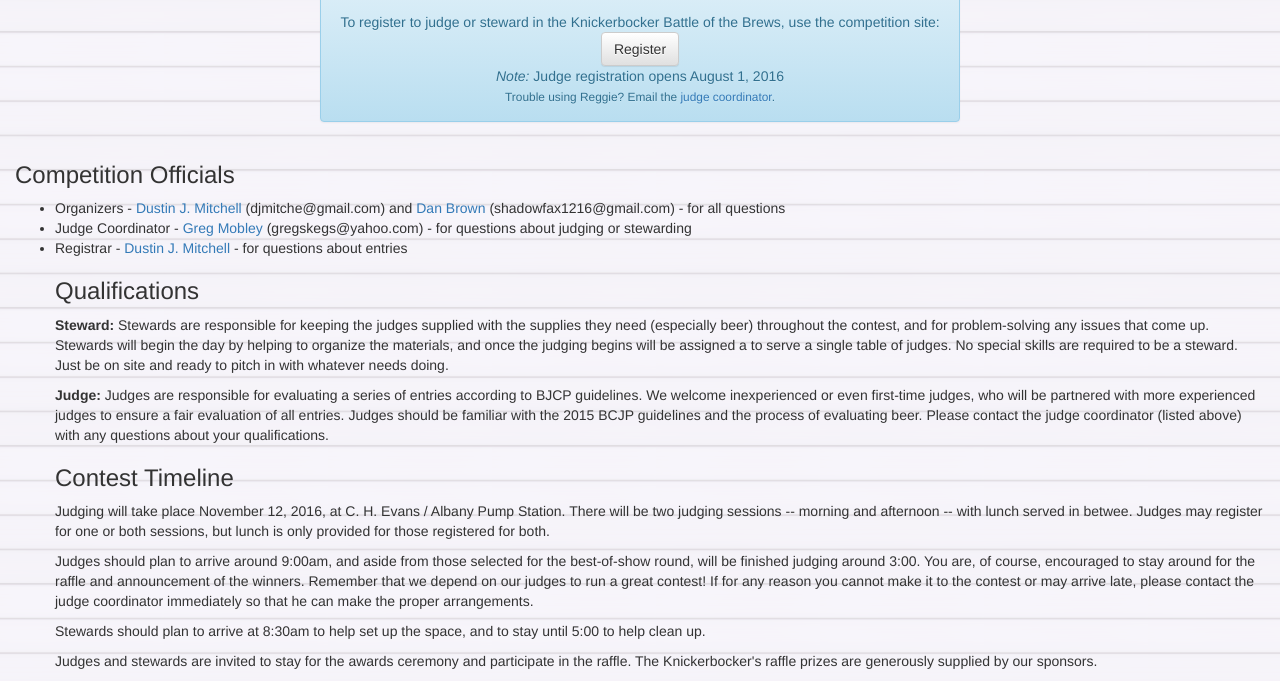
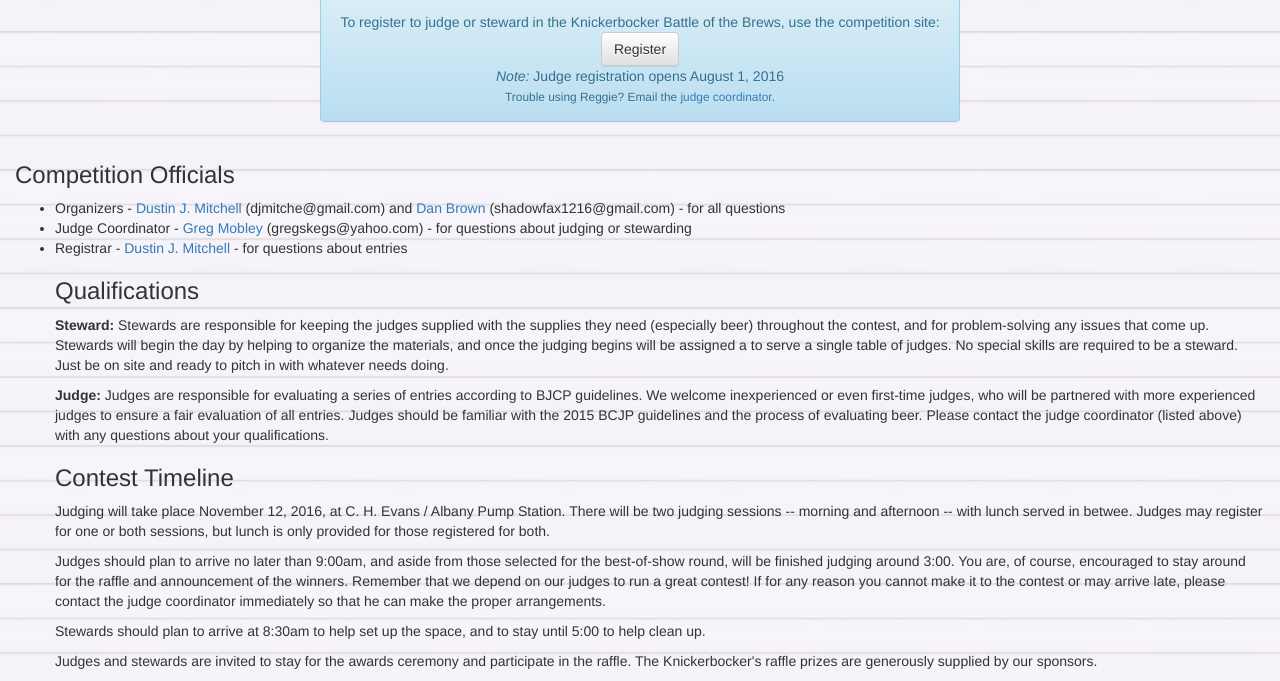
Before and after one commit to djmitche/kbotb.org, a plain HTML site: page judging_details.html in a window 1280 px wide. Shown: the part 244-925 px from the top of the page. Drawn offline with nearby package versions, Linux system fonts and the light colour scheme.

Commit message:
no later than

```diff
--- a/judging_details.html
+++ b/judging_details.html
@@ -62,7 +62,7 @@
                 There will be two judging sessions -- morning and afternoon -- with lunch served in betwee.
                 Judges may register for one or both sessions, but lunch is only provided for those registered for both.</p>
 
-                <p>Judges should plan to arrive around 9:00am, and aside from those selected for the best-of-show round, will be finished judging around 3:00.
+                <p>Judges should plan to arrive no later than 9:00am, and aside from those selected for the best-of-show round, will be finished judging around 3:00.
                 You are, of course, encouraged to stay around for the raffle and announcement of the winners.
                 Remember that we depend on our judges to run a great contest!
                 If for any reason you cannot make it to the contest or may arrive late, please contact the judge coordinator immediately so that he can make the proper arrangements.</p>
```
